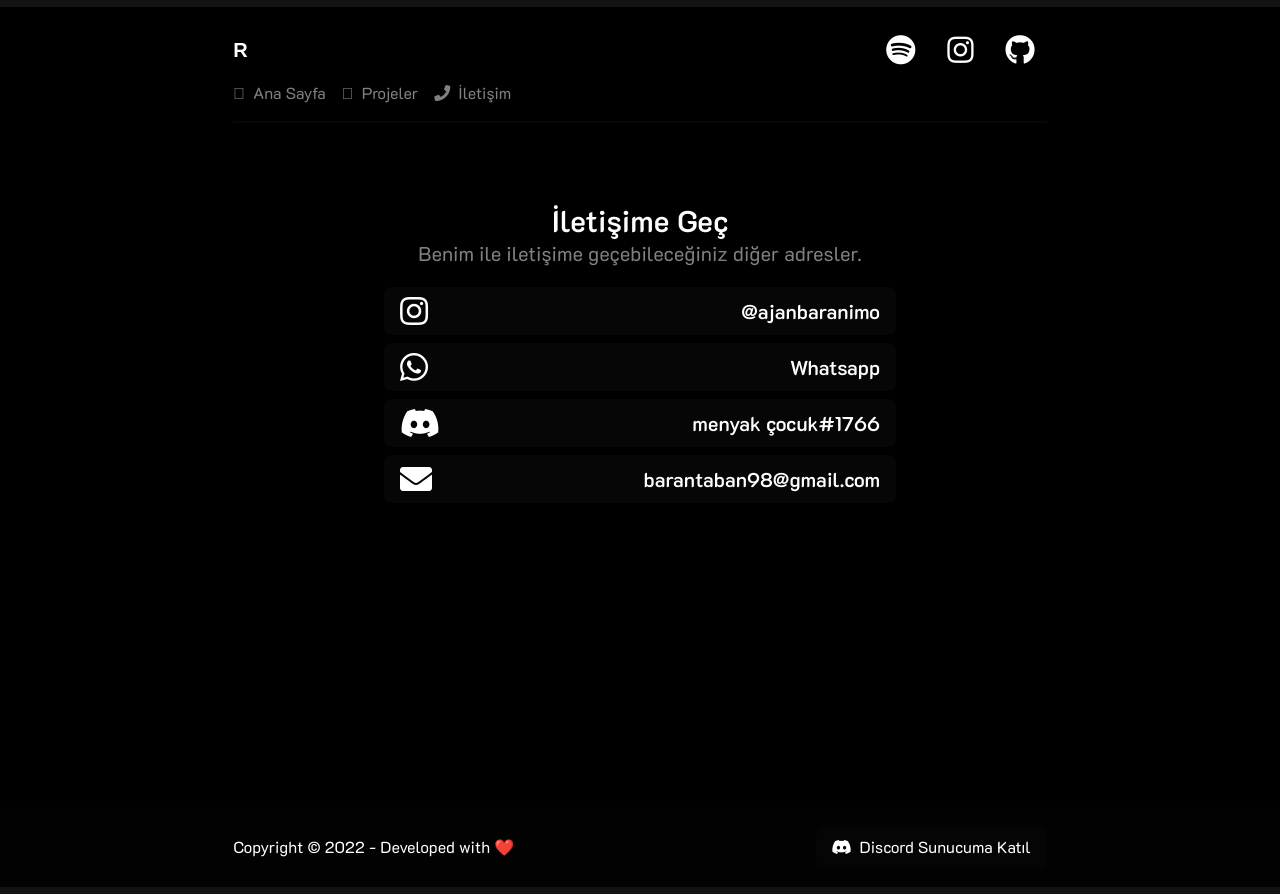
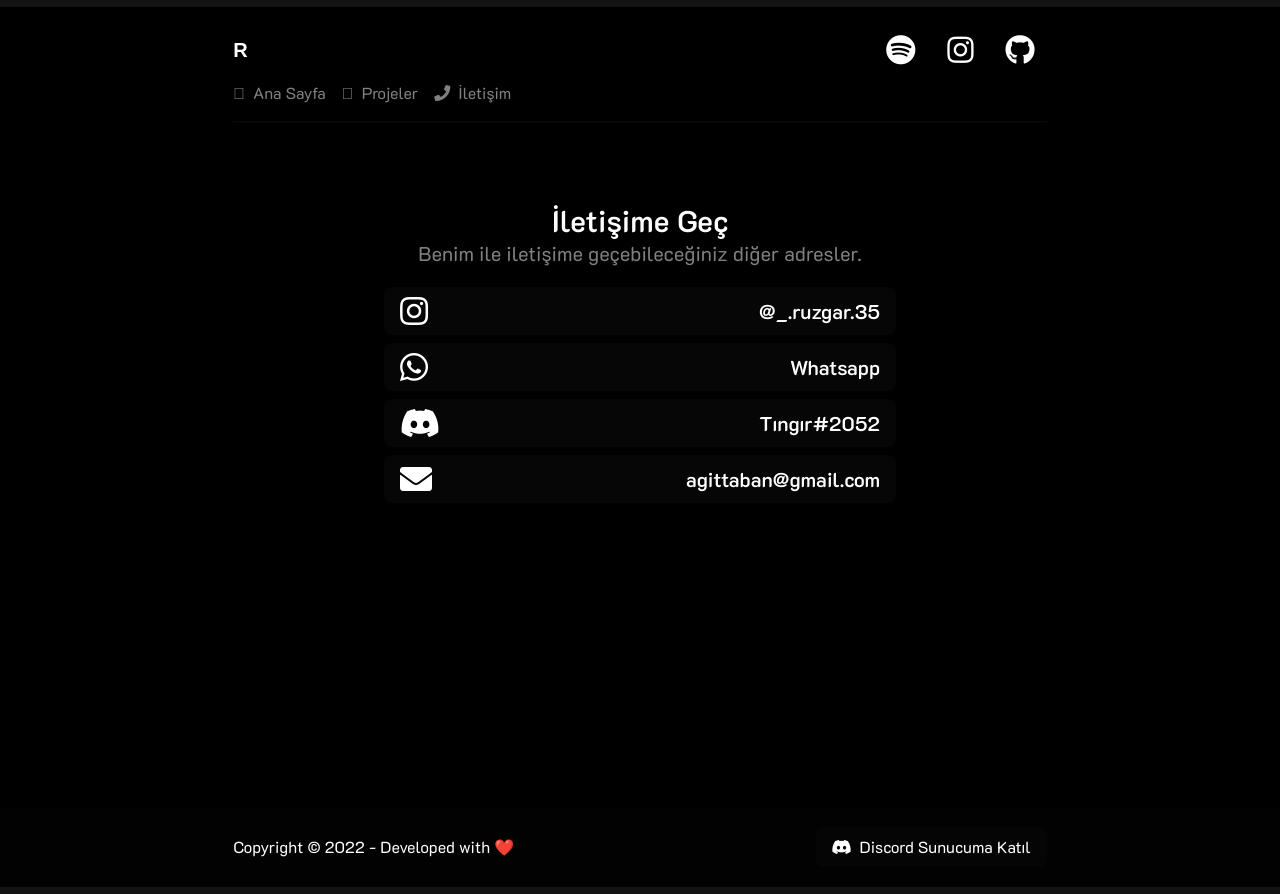
Before and after one commit to agony01/myblog, a Next.js app: page /contact in a window 1280 px wide. Built offline with nearby package versions, Linux system fonts and the light colour scheme; no server answers.

Commit message:
Update contact.jsx

```diff
--- a/pages/contact.jsx
+++ b/pages/contact.jsx
@@ -14,28 +14,28 @@ export default function Home() {
         <p className="text-xl text-white/50 font-normal text-center mb-5">Benim ile iletişime geçebileceğiniz diğer adresler.</p>
         <div className=" flex justify-center flex-col items-center">
             <div className="max-w-lg w-full">
-                <a target="_blank" rel="norefferer" href=" https://instagram.com/ajanbaranimo">
+                <a target="_blank" rel="norefferer" href="https://www.instagram.com/_.ruzgar.35/">
                     <div className="flex justify-between bg-zinc-500/5 hover:bg-zinc-500/10 transition-all duration-200 px-4 py-2 rounded-lg items-center">
                         <i className="fab fa-instagram fa-2x" />
-                        <p className="font-semibold text-xl">@ajanbaranimo</p>
+                        <p className="font-semibold text-xl">@_.ruzgar.35</p>
                     </div>
                 </a>
-                 <a target="_blank" rel="norefferer" href="https://api.whatsapp.com/send?phone=905372732947">
+                 <a target="_blank" rel="norefferer" href="https://api.whatsapp.com/send?phone=5395765086">
                      <div className="mt-2 flex justify-between bg-zinc-500/5 hover:bg-zinc-500/10 transition-all duration-200 px-4 py-2 rounded-lg items-center">
                          <i className="fab fa-whatsapp fa-2x" />
                          <p className="font-semibold text-xl">Whatsapp</p>
                      </div>
                  </a>
-                <a target="_blank" rel="norefferer" href="https://discord.com/users/628260878495645726">
+                <a target="_blank" rel="norefferer" href="https://discord.com/users/678644139197333525">
                     <div className="mt-2 flex justify-between bg-zinc-500/5 hover:bg-zinc-500/10 transition-all duration-200 px-4 py-2 rounded-lg items-center">
                         <i className="fab fa-discord fa-2x" />
-                        <p className="font-semibold text-xl">menyak çocuk#1766</p>
+                        <p className="font-semibold text-xl">Tıngır#2052</p>
                     </div>
                 </a>
-                <a href="mailto:barantaban98@gmail.com">
+                <a href="mailto:agittaban@gmail.com">
                     <div className="mt-2 flex justify-between bg-zinc-500/5 hover:bg-zinc-500/10 transition-all duration-200 px-4 py-2 rounded-lg items-center">
                         <i className="fa fa-envelope fa-2x" />
-                        <p className="font-semibold text-xl">barantaban98@gmail.com</p>
+                        <p className="font-semibold text-xl">agittaban@gmail.com</p>
                     </div>
                 </a>
             </div>
```
